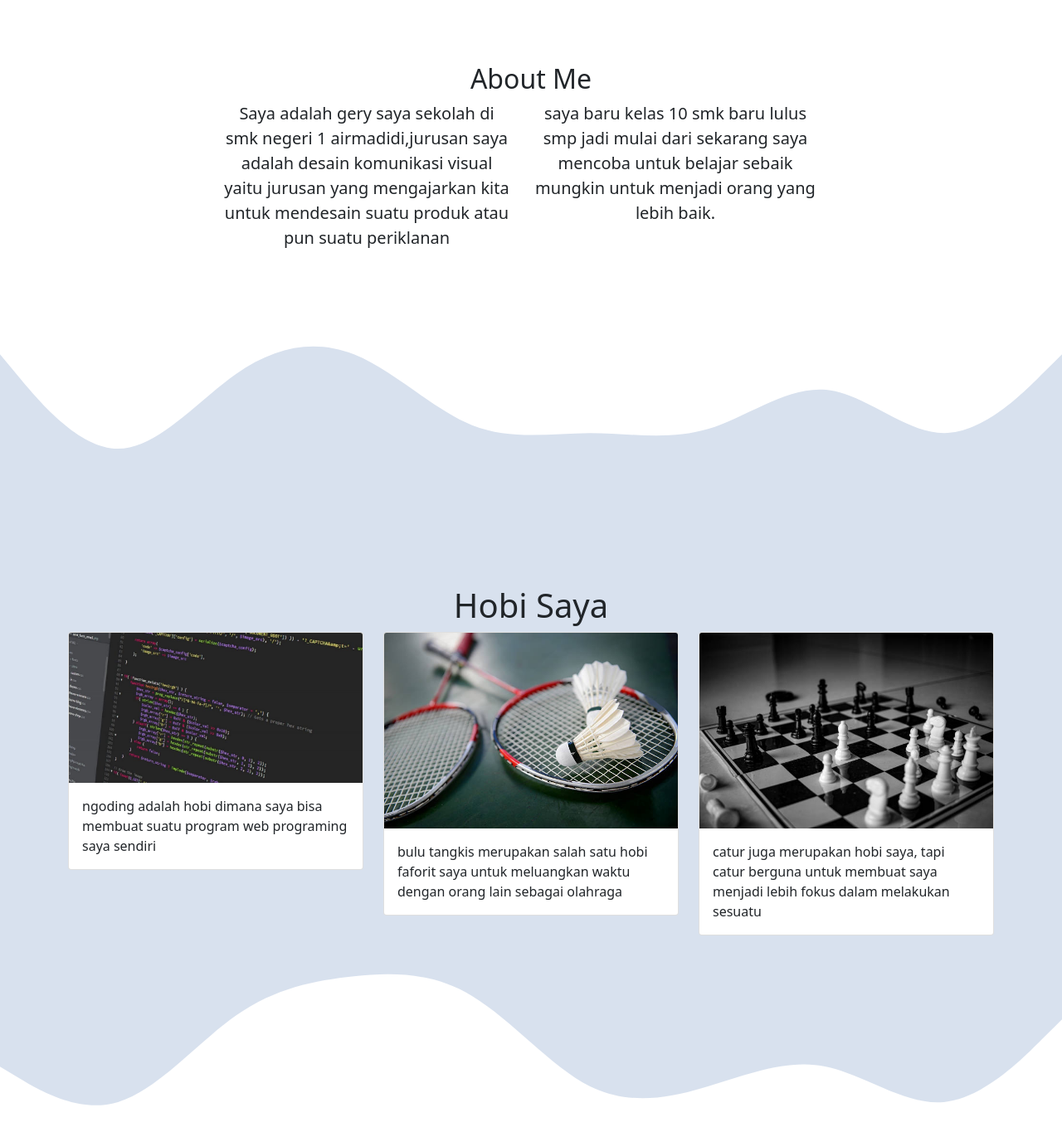
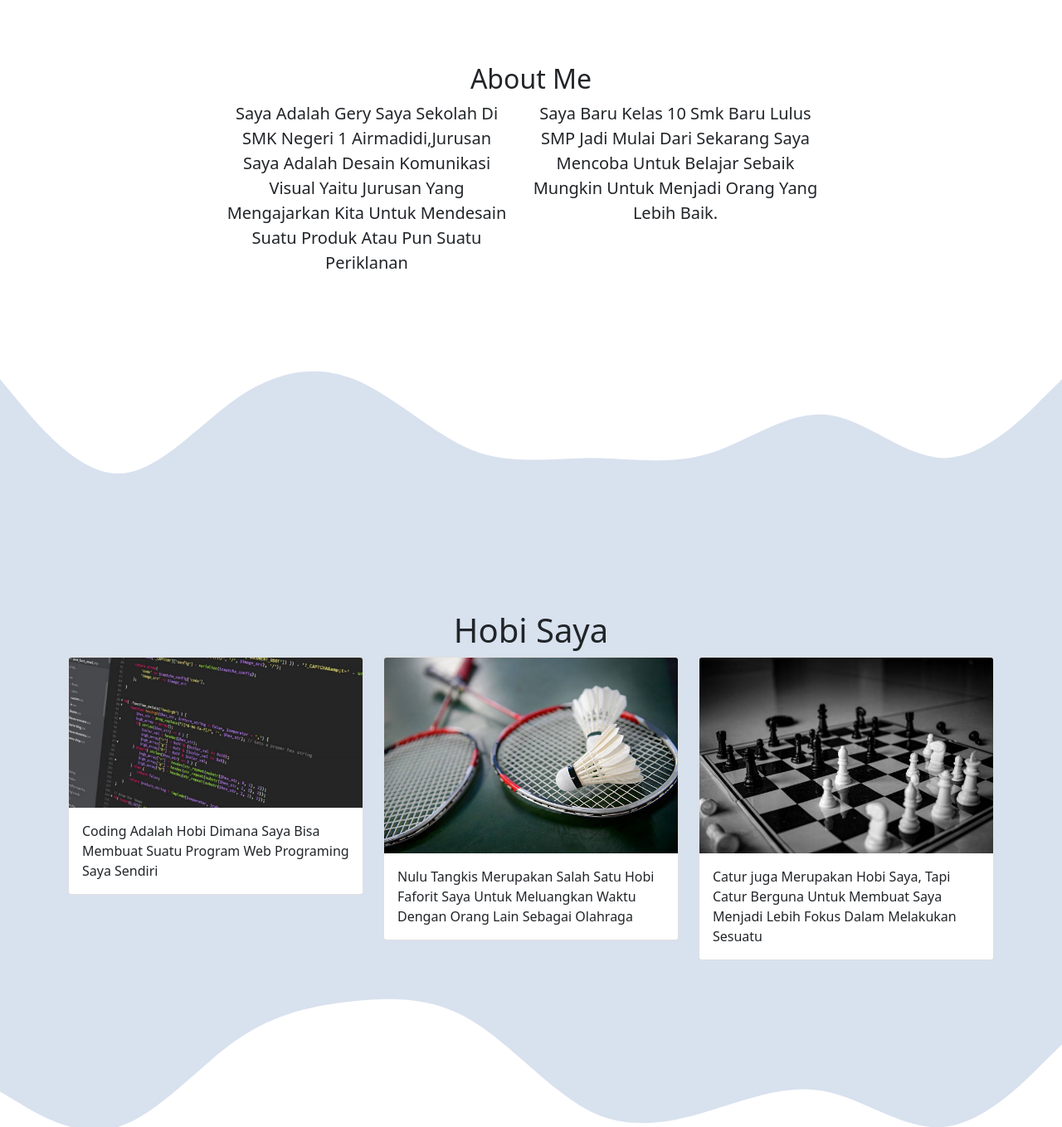
Before and after one commit to gery2456/gery2456.github.io, a plain HTML site: page index.html in a window 1280 px wide. Shown: the part 720-2079 px from the top of the page at 83% size. Drawn offline with nearby package versions, Linux system fonts and the light colour scheme.

Commit message:
first commit

```diff
--- a/index.html
+++ b/index.html
@@ -33,7 +33,8 @@
 <section class="jumbotron text-center" id="jumbotron">
   <img src="img/Modern-3d-wallpaper-foto-landscape-Palm-Mural-nature-vinyl-stiker-gulungan-tv-latar-belakang-bata-walpaper.webp" alt="testing" width="200" class="rounded-circle img-thumbnail">
   <h1 class="display-4">Gery Franklin Bambi</h1>
-  <p class="lead">PElAJAR SMK | Jurusan MULTIMEDIA  <br>Smk N 1 Airmadidi</p>
+  <p class="lead">PElAJAR SMK | Jurusan DKV | Desain Komunkasi visual
+  <br>SMK N 1 AIRMADIDI</p>
 <svg xmlns="http://www.w3.org/2000/svg" viewBox="0 0 1440 320"><path fill="#ffffff" fill-opacity="1" d="M0,96L26.7,128C53.3,160,107,224,160,224C213.3,224,267,160,320,122.7C373.3,85,427,75,480,96C533.3,117,587,171,640,192C693.3,213,747,203,800,202.7C853.3,203,907,213,960,197.3C1013.3,181,1067,139,1120,144C1173.3,149,1227,203,1280,202.7C1333.3,203,1387,149,1413,122.7L1440,96L1440,320L1413.3,320C1386.7,320,1333,320,1280,320C1226.7,320,1173,320,1120,320C1066.7,320,1013,320,960,320C906.7,320,853,320,800,320C746.7,320,693,320,640,320C586.7,320,533,320,480,320C426.7,320,373,320,320,320C266.7,320,213,320,160,320C106.7,320,53,320,27,320L0,320Z"></path></svg>
   </section>
 
@@ -45,10 +46,10 @@
 </div>
 <div class="row justify-content-center fs-5 text-center">
 <div class="col-md-4 mb-4">
-Saya adalah gery saya sekolah di smk negeri 1 airmadidi,jurusan saya adalah desain komunikasi visual yaitu jurusan yang mengajarkan kita untuk mendesain suatu produk atau pun suatu periklanan
+Saya Adalah Gery Saya Sekolah Di SMK Negeri 1 Airmadidi,Jurusan Saya Adalah Desain Komunikasi Visual Yaitu Jurusan Yang Mengajarkan Kita Untuk Mendesain Suatu Produk Atau Pun Suatu Periklanan
    </div>
 <div class="col-md-4 mb-4">
-  saya baru kelas 10 smk baru lulus smp jadi mulai dari sekarang saya mencoba untuk belajar sebaik mungkin untuk menjadi orang yang lebih baik.
+  Saya Baru Kelas 10 Smk Baru Lulus SMP Jadi Mulai Dari Sekarang Saya Mencoba Untuk Belajar Sebaik Mungkin Untuk Menjadi Orang Yang Lebih Baik.
    </div>
   </div>
  </div>
@@ -68,7 +69,7 @@ Saya adalah gery saya sekolah di smk negeri 1 airmadidi,jurusan saya adalah desa
    <div class="card">
   <img src="img/Internship-Robby-Coding-1024x522.jpg" class="card-img-top" alt="testing">
   <div class="card-body">
-    <p class="card-text">ngoding adalah hobi dimana saya bisa membuat suatu program web programing saya sendiri</p>
+    <p class="card-text">Coding Adalah Hobi Dimana Saya Bisa Membuat Suatu Program Web Programing Saya Sendiri</p>
   </div>
 </div>
 </div>
@@ -76,7 +77,7 @@ Saya adalah gery saya sekolah di smk negeri 1 airmadidi,jurusan saya adalah desa
    <div class="card">
   <img src="img/istockphoto-520165651-612x612.jpg" class="card-img-top" alt="testing">
   <div class="card-body">
-    <p class="card-text">bulu tangkis merupakan salah satu hobi faforit saya untuk meluangkan waktu dengan orang lain sebagai olahraga</p>
+    <p class="card-text">Nulu Tangkis Merupakan Salah Satu Hobi Faforit Saya Untuk Meluangkan Waktu Dengan Orang Lain Sebagai Olahraga</p>
   </div>
 </div>
 </div>
@@ -84,7 +85,7 @@ Saya adalah gery saya sekolah di smk negeri 1 airmadidi,jurusan saya adalah desa
    <div class="card">
   <img src="img/istockphoto-1367106033-612x612.jpg" class="card-img-top" alt="testing">
   <div class="card-body">
-    <p class="card-text">catur juga merupakan hobi saya, tapi catur berguna untuk membuat saya menjadi lebih fokus dalam melakukan sesuatu</p>
+    <p class="card-text">Catur juga Merupakan Hobi Saya, Tapi Catur Berguna Untuk Membuat Saya Menjadi Lebih Fokus Dalam Melakukan Sesuatu</p>
   </div>
 </div>
 </div>
@@ -114,7 +115,7 @@ Saya adalah gery saya sekolah di smk negeri 1 airmadidi,jurusan saya adalah desa
     <input type="email" class="form-control" id="exampleInputEmail1" aria-describedby="emailHelp">
   </div>
   <div class="form-group">
-    <label for="exampleFormControlTextarea1">Example textarea</label>
+    <label for="exampleFormControlTextarea1">Pesan</label>
     <textarea class="form-control" id="exampleFormControlTextarea1" rows="3"></textarea>
   </div>
 
--- a/style.css
+++ b/style.css
@@ -1,6 +1,3 @@
-body{
-  min-height: 2000px;
-}
 
 .jumbotron{
   padding-top: 5rem;
```
